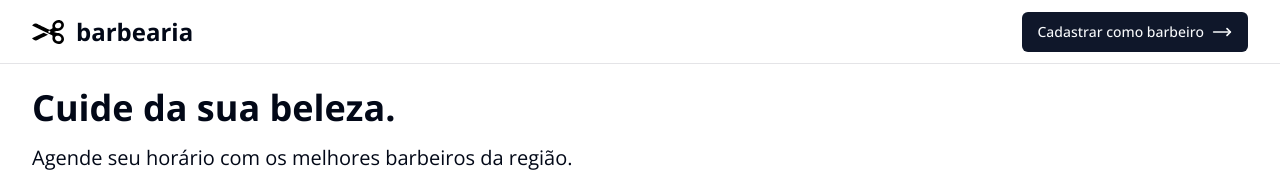
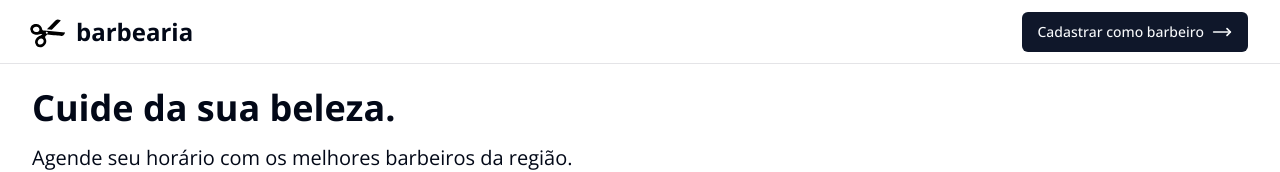
Before and after one commit to meiazero/barber-shop-web, a React (Vite) app: page / in a window 1280 px wide. Shown: the top 172 px of the page. Built offline with nearby package versions, Linux system fonts and the light colour scheme; no server answers.

Commit message:
refactor: logo link icon

```diff
--- a/src/components/header.tsx
+++ b/src/components/header.tsx
@@ -7,16 +7,14 @@ export function Header() {
   return (
     <header className="flex h-16 w-full items-center border-b border-zinc-200">
       <div className="container flex flex-row items-center justify-between">
-        <div className="flex  flex-row items-center gap-x-3">
-          <Icons.logo className="size-10 md:size-8" />
-          <Link
-            to="/"
-            title="Página Inicial"
-            className="hidden text-2xl font-bold md:block"
-          >
-            barbearia
-          </Link>
-        </div>
+        <Link
+          to="/"
+          title="Página Inicial"
+          className="flex  flex-row items-center gap-x-3"
+        >
+          <Icons.logo className="size-10 rotate-[160deg] md:size-8" />
+          <p className="hidden text-2xl font-bold md:block">barbearia</p>
+        </Link>
         {/* <NavMenu /> */}
 
         <Link to="/sign-up" className={buttonVariants({ variant: "default" })}>
```
